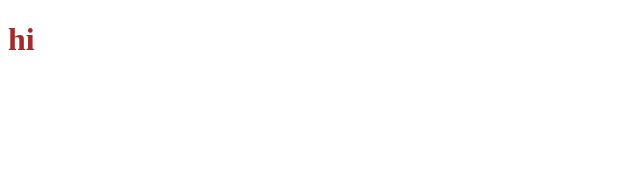
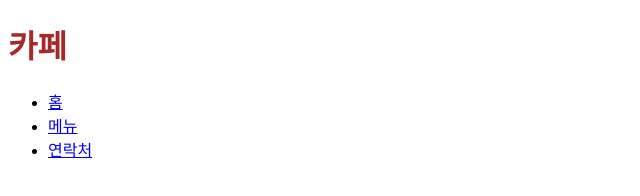
Before and after one commit to oh735116-cloud/HTML_layout_assignment, a plain HTML site: page index.html in a window 1280 px wide. Shown: the whole page, without its empty margins (0-640 px from the left). Drawn offline with Linux system fonts and the light colour scheme.

Commit message:
header section add

```diff
--- a/index.html
+++ b/index.html
@@ -7,6 +7,15 @@
     <link rel="stylesheet" href="style.css">
 </head>
 <body>
-    <h1>hi</h1>
+    <header>
+        <h1>카페</h1>
+        <nav>
+            <ul>
+                <li><a href="#">홈</a></li>
+                <li><a href="#">메뉴</a></li>
+                <li><a href="#">연락처</a></li>
+            </ul>
+        </nav>
+    </header>
 </body>
 </html>
```
